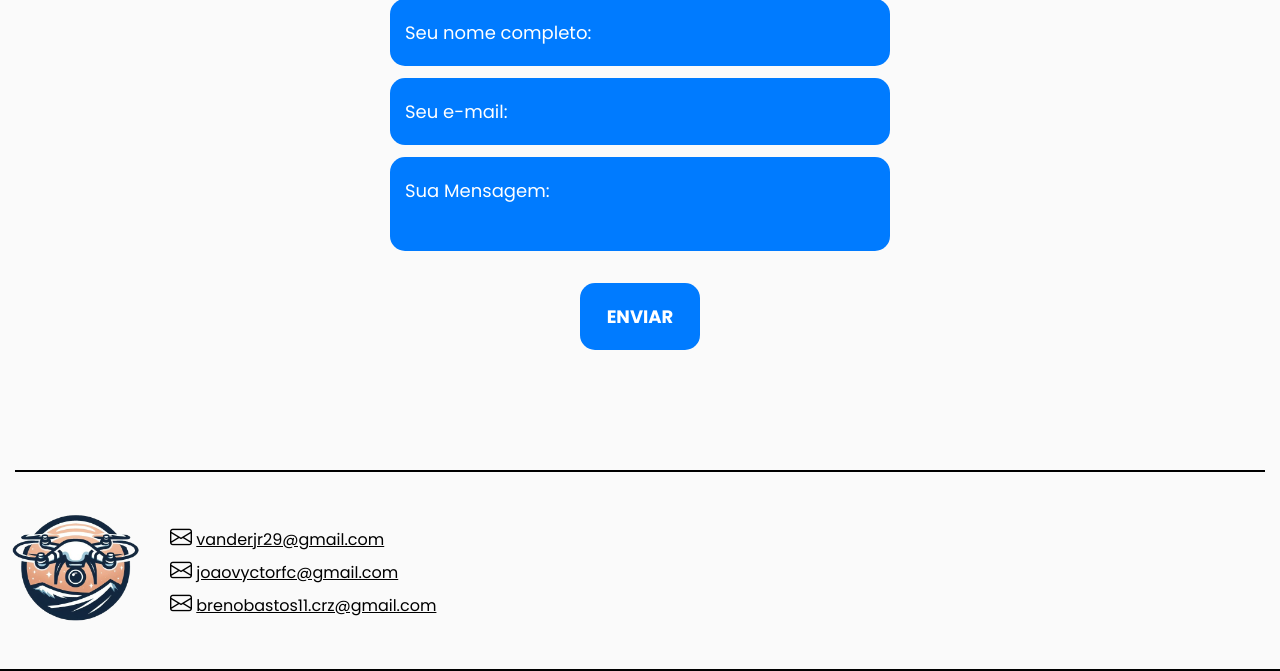
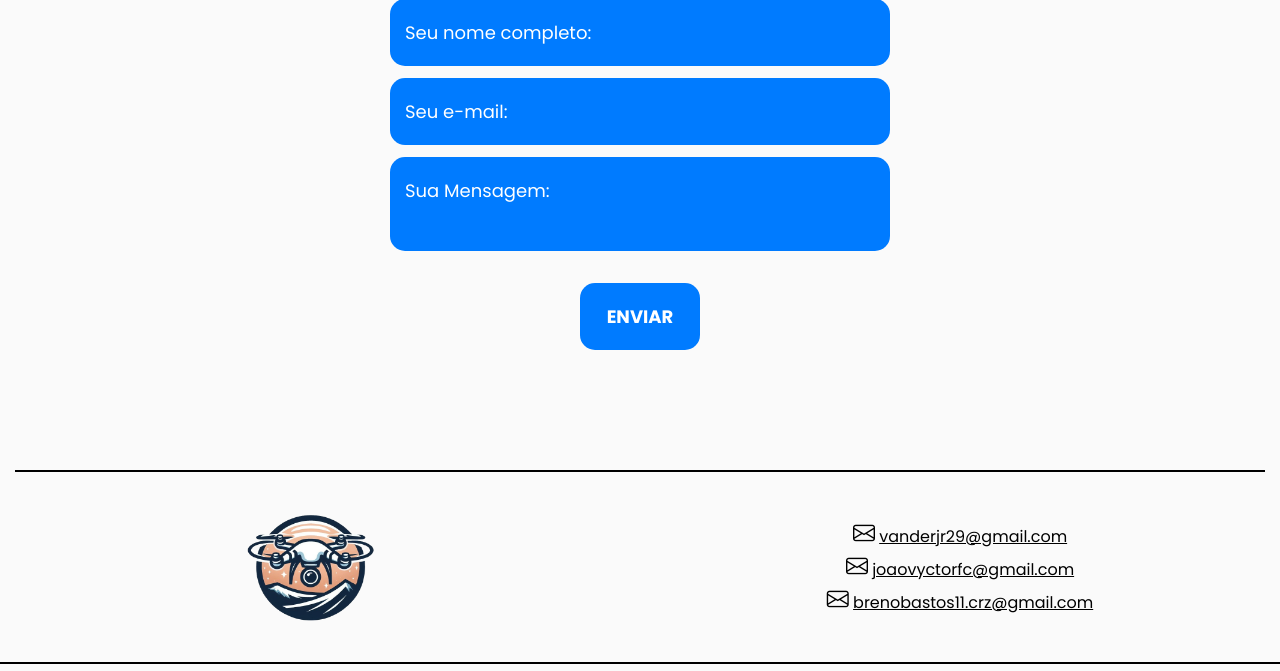
Before and after one commit to joaovyctorfc/ReconView_V2, a Django app: page /home/ in a window 1280 px wide. Shown: the part 2653-3324 px from the top of the page. Run offline with Django 5.2, Linux system fonts and the light colour scheme.

Commit message:
mais mudanças ...
rodapé da tela principal arrumado e tela após verificação do email mobile

```diff
--- a/paginas/urls.py
+++ b/paginas/urls.py
@@ -20,7 +20,7 @@ path('perfil/',Perfil.as_view(),name='perfil'),
 
 path('email/',Email.as_view(),name='email'),
 
-    path('confirmacao/', Email.as_view(), name='confirmacao'),
+path('confirmacao/', Email.as_view(), name='confirmacao'),
 
 path('uploadIA/',UploadIA.as_view(),name='uploadIA'),
 
--- a/static/css/tela_principal.css
+++ b/static/css/tela_principal.css
@@ -708,10 +708,21 @@ footer .flex {
 }
 
 footer .line-footer {
+    display: flex;
+    justify-content: space-between; /* Espaça os itens igualmente */
     padding: 20px 0;
     border-bottom: 2px solid black;
+}
+
+.logo-footer, .footer-text {
+    flex: 1; /* Cada um ocupa 50% do espaço */
     display: flex;
     align-items: center;
+    justify-content: center;
+}
+
+.footer-text {
+    flex-direction: column; /* Coluna para alinhar os emails */
 }
 
 footer .line-footer p {
```
Also changed, not shown: db.sqlite3.
